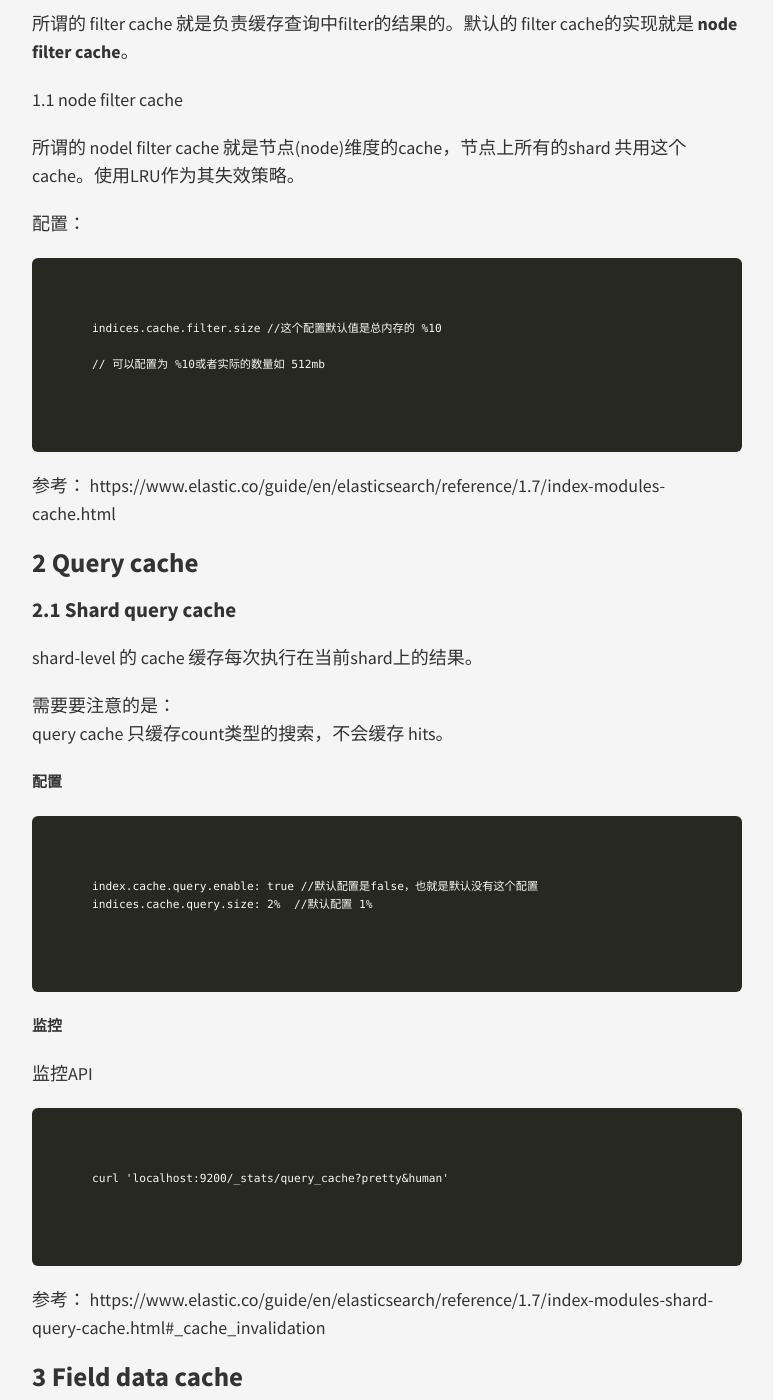
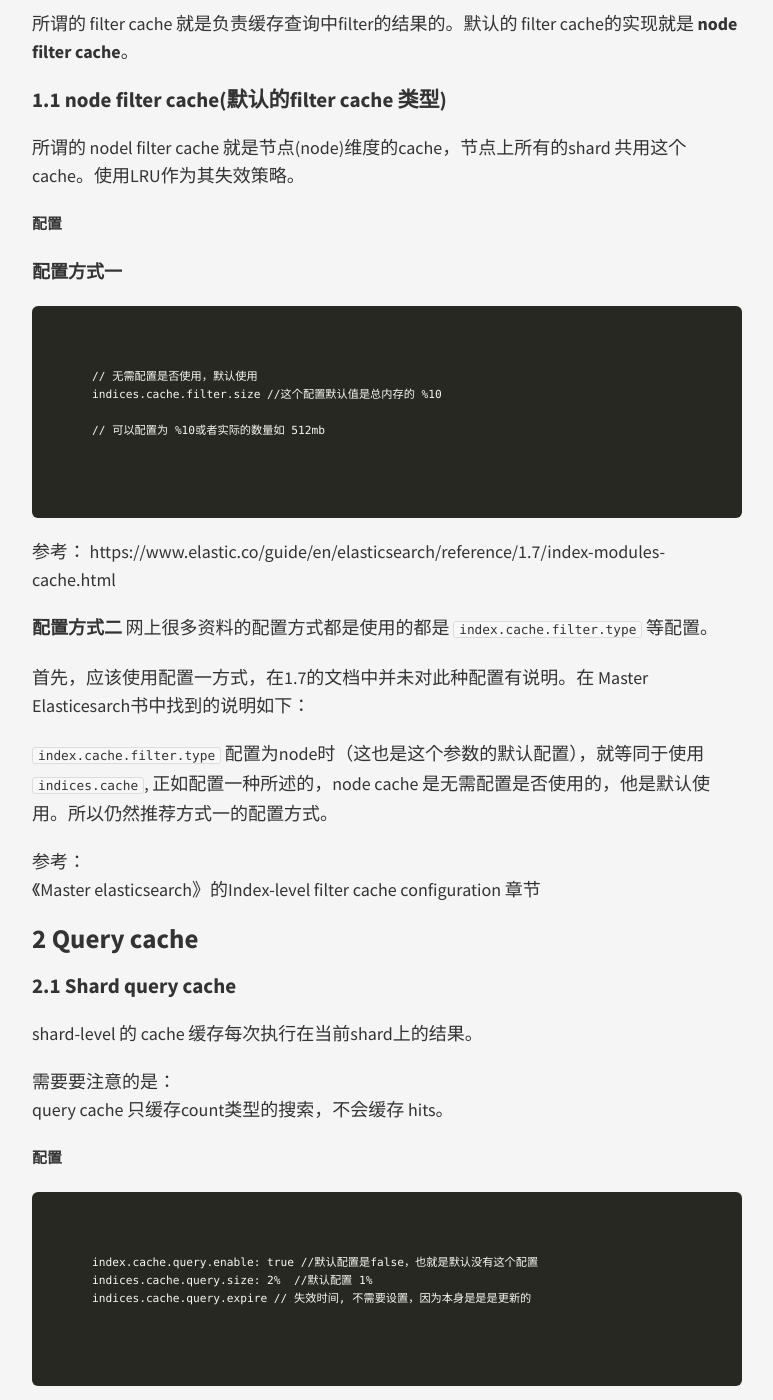
Before and after one commit to younghz/younghz.github.io, a Jekyll site: the page built from _posts/2016-05-08-【code】-Elasticsearch-filter-cache.md, in a window 1280 px wide and 1400 px high, scrolled down 270 px. Shown: the whole window, without its empty margins (253-1026 px from the left). Built offline with Jekyll 4.4.1, drawn with Linux system fonts in a browser that asks for light colours; nearby versions of some CDN libraries; some of the changed text lies outside the part shown.

Commit message:
update post

```diff
--- a/_posts/2016-05-08-【code】-Elasticsearch-filter-cache.md
+++ b/_posts/2016-05-08-【code】-Elasticsearch-filter-cache.md
@@ -7,13 +7,16 @@ title: "【code】Elasticsearch 缓存"
 
 所谓的 filter cache 就是负责缓存查询中filter的结果的。默认的 filter cache的实现就是 **node filter cache**。
 
-1.1 node filter cache
+### 1.1 node filter cache(默认的filter cache 类型)
 
 所谓的 nodel filter cache 就是节点(node)维度的cache，节点上所有的shard 共用这个cache。使用LRU作为其失效策略。
 
-配置：
+##### 配置
+
+**配置方式一**
 
 ~~~~
+// 无需配置是否使用，默认使用
 indices.cache.filter.size //这个配置默认值是总内存的 %10
 
 // 可以配置为 %10或者实际的数量如 512mb
@@ -21,6 +24,16 @@ indices.cache.filter.size //这个配置默认值是总内存的 %10
 
 参考：
 https://www.elastic.co/guide/en/elasticsearch/reference/1.7/index-modules-cache.html
+
+**配置方式二**
+网上很多资料的配置方式都是使用的都是 `index.cache.filter.type` 等配置。
+
+首先，应该使用配置一方式，在1.7的文档中并未对此种配置有说明。在 Master Elasticesarch书中找到的说明如下：
+
+`index.cache.filter.type` 配置为node时（这也是这个参数的默认配置），就等同于使用 `indices.cache`, 正如配置一种所述的，node cache 是无需配置是否使用的，他是默认使用。所以仍然推荐方式一的配置方式。
+
+参考：
+《Master elasticsearch》的Index-level filter cache configuration 章节
 
 ## 2 Query cache
 
@@ -36,6 +49,7 @@ query cache 只缓存count类型的搜索，不会缓存 hits。
 ~~~~
 index.cache.query.enable: true //默认配置是false，也就是默认没有这个配置
 indices.cache.query.size: 2%  //默认配置 1%
+indices.cache.query.expire // 失效时间, 不需要设置，因为本身是是是更新的
 ~~~~
 
 ##### 监控
@@ -58,8 +72,8 @@ Field data 缓存主要是在字段 sort 或者 aggregating时被用到。
 ##### 配置
 
 ~~~~
-indices.fielddata.cache.size    // 缓存的大小 %10或者512mb
-indices.fielddata.cache.expire // -1为没有过期时间
+indices.fielddata.cache.size    // 缓存的大小 %10或者512mb, 默认是unbounded
+indices.fielddata.cache.expire // -1为没有过期时间（推荐设置）
 ~~~~
 
 ------
```
